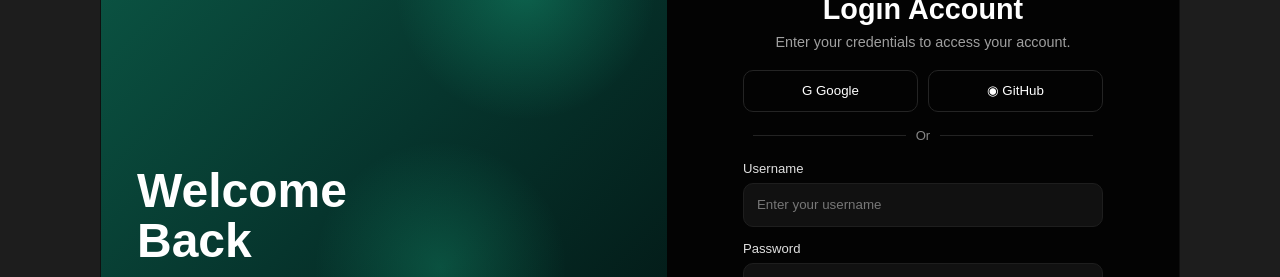
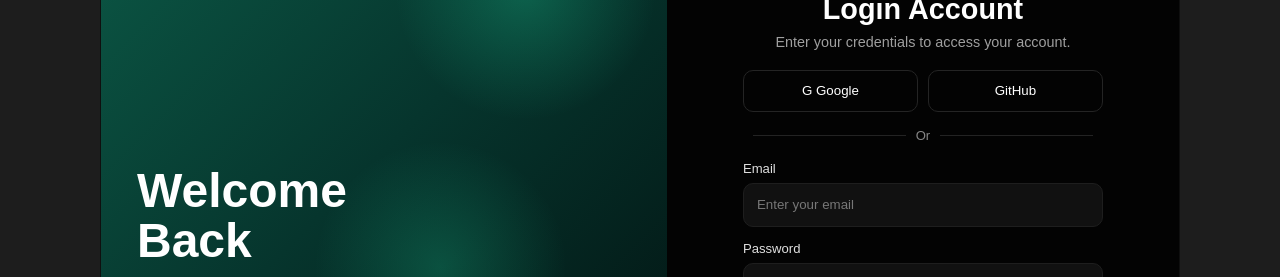
Before and after one commit to praveennagahage-bit/DP07-UON-EM-platform, a React (Vite) app in the folder client/: page /auth in a window 1280 px wide. Both pictures are taken after a click on the button "Login". Shown: the part 290-567 px from the top of the page. Built offline with nearby package versions, Linux system fonts and the light colour scheme.

Commit message:
Implement AuthPage with login and signup forms

```diff
--- a/client/src/pages/AuthPage.jsx
+++ b/client/src/pages/AuthPage.jsx
@@ -12,9 +12,12 @@ export default function AuthPage() {
   // "login"  -> Login form
   const [mode, setMode] = useState("signup");
 
+  // Stores currently selected social sign up option for UI highlighting only
+  const [selectedProvider, setSelectedProvider] = useState("google");
+
   // Stores login form input values
   const [loginForm, setLoginForm] = useState({
-    username: "",
+    email: "",
     password: "",
   });
 
@@ -103,14 +106,10 @@ export default function AuthPage() {
     setMessage("");
 
     try {
-
-      // NOTE:
-      // Current backend only supports:
-      // username + password
+      // Backend now supports:
+      // firstName, lastName, email, role, and password
       //
-      // So for now, email is being sent as username.
-      // firstName, lastName, and role are only frontend fields for now
-      // until backend/database are upgraded.
+      // Social buttons are currently UI-only and are not sent to backend.
 
       const response = await fetch("http://localhost:3000/register", {
         method: "POST",
@@ -119,7 +118,10 @@ export default function AuthPage() {
           "Content-Type": "application/json"
         },
         body: JSON.stringify({
-          username: signupForm.email,
+          firstName: signupForm.firstName,
+          lastName: signupForm.lastName,
+          email: signupForm.email,
+          role: signupForm.role,
           password: signupForm.password,
         })
       });
@@ -231,8 +233,20 @@ export default function AuthPage() {
 
             {/* Social auth buttons - UI only for now */}
             <div className="social-buttons">
-              <button type="button">G Google</button>
-              <button type="button">◉ GitHub</button>
+              <button
+                type="button"
+                className={selectedProvider === "google" ? "active" : ""}
+                onClick={() => setSelectedProvider("google")}
+              >
+                G Google
+              </button>
+              <button
+                type="button"
+                className={selectedProvider === "github" ? "active" : ""}
+                onClick={() => setSelectedProvider("github")}
+              >
+                 GitHub
+              </button>
             </div>
 
             {/* Divider between social login and form */}
@@ -310,9 +324,6 @@ export default function AuthPage() {
                   />
                 </label>
 
-                {/* Small helper note under password */}
-                <p className="helper-text">Must be at least 8 characters.</p>
-
                 {/* Show error if present */}
                 {error && <p className="form-error">{error}</p>}
 
@@ -328,14 +339,14 @@ export default function AuthPage() {
               // Otherwise show login form
               <form className="auth-form" onSubmit={handleLoginSubmit}>
 
-                {/* Username field */}
+                {/* Email field */}
                 <label>
-                  Username
+                  Email
                   <input
-                    type="text"
-                    name="username"
-                    placeholder="Enter your username"
-                    value={loginForm.username}
+                    type="email"
+                    name="email"
+                    placeholder="Enter your email"
+                    value={loginForm.email}
                     onChange={handleLoginChange}
                     required
                   />
```
